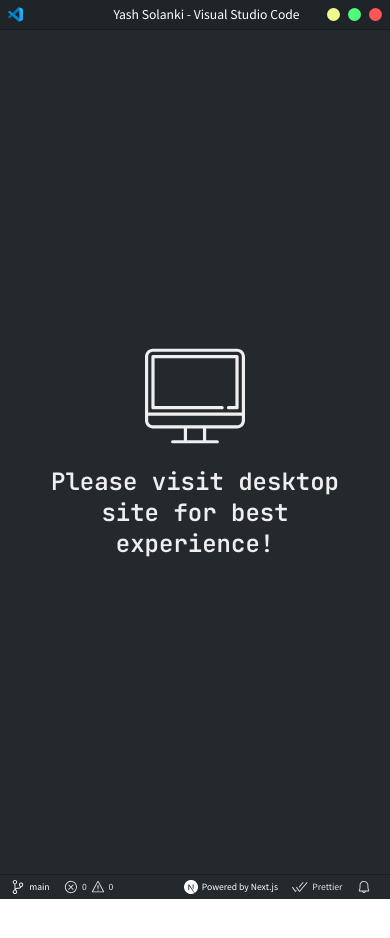
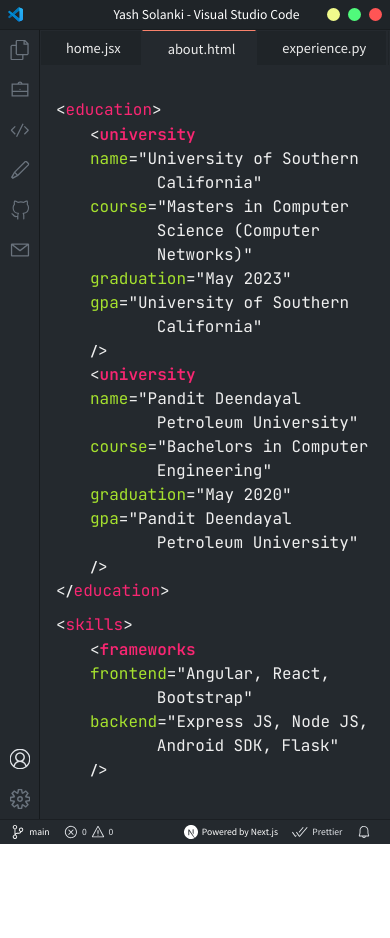
Before and after one commit to yash07007/vscode-portfolio, a Next.js app: page /about in a window 390 px wide. Shown: the top 938 px of the page. Before the commit the page ends 899 px from the top, so only its background shows below. Built offline with nearby package versions, Linux system fonts and the light colour scheme.

Commit message:
feat: responsive upto 1000

```diff
--- a/components/HTMLTag.jsx
+++ b/components/HTMLTag.jsx
@@ -5,12 +5,13 @@ const HTMLTag = ({ name, isOpen, setIsOpen, children }) => {
 
     return (
         <>
+        <div className={styles.containerTag}>
             <input
                 type="checkbox"
                 className={styles.checkbox}
                 id={name + "-checkbox"}
                 checked={isOpen}
-                onChange={() => setIsOpen(!isOpen)}
+                onChange={() => {if(window.innerWidth > 900) {setIsOpen(!isOpen)} else {setIsOpen(true)}}}
             />
             <label htmlFor={name + "-checkbox"}>
                 <ChevronRight className={styles.chevron} style={isOpen ? { transform: "rotate(90deg)" } : {}} />
@@ -30,6 +31,7 @@ const HTMLTag = ({ name, isOpen, setIsOpen, children }) => {
                 &lt;<b className={styles.h5}>/</b>
                 <span className={styles.h4}>{name}</span>&gt;
             </p>
+        </div>
         </>
     );
 };
--- a/components/Layout.jsx
+++ b/components/Layout.jsx
@@ -36,7 +36,7 @@ const Layout = ({ children }) => {
     return (
         <>
             <Titlebar />
-            {width > 1200 && (
+            {width > 100 && (
                 <div className={styles.main}>
                     <Sidebar />
                     <Explorer />
@@ -46,7 +46,7 @@ const Layout = ({ children }) => {
                     </div>
                 </div>
             )}
-            {width <= 1200 && width > 0 && (
+            {width <= 100 && width > 0 && (
                 <div className={styles.main}>
                     <div style={{ width: "100%" }}>
                         <main className={styles.nocontent}>
--- a/components/Tab.jsx
+++ b/components/Tab.jsx
@@ -9,7 +9,9 @@ const Tab = ({ icon, filename, path }) => {
     return (
         <Link href={path}>
             <div className={`${styles.tab} ${router.pathname === path && styles.active}`}>
-                <Image src={icon} alt={filename} height={18} width={18} />
+                <span className={styles.tabIcon}>
+                    <Image  src={icon} alt={filename} height={18} width={18} />
+                </span>
                 <p>{filename}</p>
             </div>
         </Link>
--- a/pages/about.jsx
+++ b/pages/about.jsx
@@ -75,19 +75,16 @@ const AboutPage = ({ leadershipItems, achievementsItems, skillsTags, educationTa
                 ))}
             </HTMLTag>
             <p className={styles.line}></p>
-
             <HTMLTag name="skills" isOpen={skillsOpen} setIsOpen={setSkillsOpen}>
                 {skillsTags.map((tag, index) => (
                     <HTMLSelfClosingTag tag={tag} key={index} />
                 ))}
             </HTMLTag>
             <p className={styles.line}></p>
-
             <HTMLTag name="achievements" isOpen={achievementsOpen} setIsOpen={setAchievementsOpen}>
                 <HTMLList items={achievementsItems} />
             </HTMLTag>
             <p className={styles.line}></p>
-
             <HTMLTag name="leadership" isOpen={leadershipOpen} setIsOpen={setLeadershipOpen}>
                 <HTMLList items={leadershipItems} />
             </HTMLTag>
--- a/styles/AboutPage.module.css
+++ b/styles/AboutPage.module.css
@@ -114,3 +114,79 @@ p.leadership {
     padding-left: 0;
     text-indent: 0;
 }
+
+@media screen and (max-width: 1500px) {
+    .foldBtns {
+        display: flex;
+        justify-content: flex-end;
+        flex-direction: column;
+    }
+    .foldBtns button {
+        margin-bottom: 10px;
+    }
+}
+
+@media screen and (max-width: 1500px) {
+    .tag p {
+        width: 100%;
+    }
+    .foldBtns {
+        display: none;
+    }
+}
+
+@media screen and (max-width: 900px) {
+    .tag .indent::before {
+        margin-right: 50px;
+    }
+
+    .tag .indent2::before {
+        margin-right: 110px;
+    }
+
+    .tag .indent2 {
+        padding-left: 6.9em;
+        text-indent: -6.9em;
+    }
+
+    .line::before {
+        content: "";
+        margin-right: 0;
+    }
+
+    .checkbox {
+        position: absolute;
+    }
+
+    .chevron {
+        width: 0;
+        display: none;
+        margin-left: 0;
+    }
+
+    .containerTag {
+        margin-bottom: 10px;
+    }
+}
+
+@media screen and (max-width: 500px) {
+    .tag p {
+        padding-left: 6.3em;
+    }
+
+    .tag span:first-child {
+        margin-left: 0px;
+    }
+
+    .container {
+        overflow-x: auto;
+    }
+
+    /* .tag .indent::before {
+        margin-right: 0px;
+    }
+
+    .tag .indent2::before {
+        margin-right: 0px;
+    } */
+}
--- a/styles/Explorer.module.css
+++ b/styles/Explorer.module.css
@@ -68,13 +68,7 @@
     }
 }
 
-@media screen and (max-width: 900px) {
-    .explorer {
-        width: 20vw;
-    }
-}
-
-@media screen and (max-width: 600px) {
+@media screen and (max-width: 1050px) {
     .explorer {
         display: none;
     }
--- a/styles/HomePage.module.css
+++ b/styles/HomePage.module.css
@@ -104,6 +104,7 @@
 .illustration {
     height: 500px;
     width: 460px;
+    margin-right: -2rem;
 }
 
 /* 4K Screens */
@@ -134,7 +135,7 @@
 }
 
 /* iPad Pro */
-@media screen and (max-width: 1100px) {
+@media screen and (max-width: 1150px) {
     .background {
         display: none;
     }
@@ -146,6 +147,10 @@
         display: block;
         text-align: center;
     }
+    .content {
+        position: relative;
+        z-index: 2;
+    }
     .name {
         font-size: 4rem;
     }
@@ -153,12 +158,27 @@
         font-size: 1.75rem;
         margin: 0.75rem auto 3rem;
     }
+    .bio::before,
+    .bio::after {
+        background-color: transparent;
+    }
     .illustration {
         position: absolute;
         bottom: -50px;
         right: 0;
         height: 700px;
         width: 600px;
+        z-index: 1;
+        opacity: 0.1;
+    }
+}
+
+@media screen and (max-width: 1050px) {
+    .container {
+        display: flex;
+    }
+    .illustration {
+        display: none;
     }
 }
 
@@ -173,17 +193,6 @@
     }
     .bio {
         font-size: 1.5rem;
-    }
-    .illustration {
-        height: 550px;
-        width: 420px;
-        bottom: -50px;
-    }
-}
-
-@media screen and (orientation: landscape) and (max-width: 1050px) {
-    .container {
-        display: flex;
     }
     .illustration {
         display: none;
@@ -208,12 +217,4 @@
     .outlined {
         font-size: 1rem;
     }
-    .illustration {
-        position: absolute;
-        bottom: 0;
-        right: 0;
-        width: 75vw;
-        height: 50vh;
-        z-index: 1;
-    }
 }
--- a/styles/Sidebar.module.css
+++ b/styles/Sidebar.module.css
@@ -35,11 +35,18 @@
     }
 }
 
-@media screen and (max-width: 1100px) {
+@media screen and (max-width: 1200px) {
     .sidebar {
         width: 6vw;
     }
 }
+
+@media screen and (max-width: 1050px) {
+    .sidebar {
+        border-right: 1px solid var(--explorer-border);
+    }
+}
+
 
 @media screen and (max-width: 900px) {
     .sidebar {
--- a/styles/Tab.module.css
+++ b/styles/Tab.module.css
@@ -19,3 +19,9 @@
     background: var(--tab-active-bg);
     border-bottom: none;
 }
+
+@media screen and (max-width: 1150px) {
+    .tabIcon {
+        display: none;
+    }
+}
--- a/styles/Tabsbar.module.css
+++ b/styles/Tabsbar.module.css
@@ -5,9 +5,15 @@
     overflow-x: auto;
 }
 
+@media screen and (max-width: 1050px) {
+    .tabs {
+        width: 95vw;
+    }
+}
+
 @media screen and (max-width: 900px) {
     .tabs {
-        width: 78vw;
+        width: 90vw;
     }
 }
 
```
